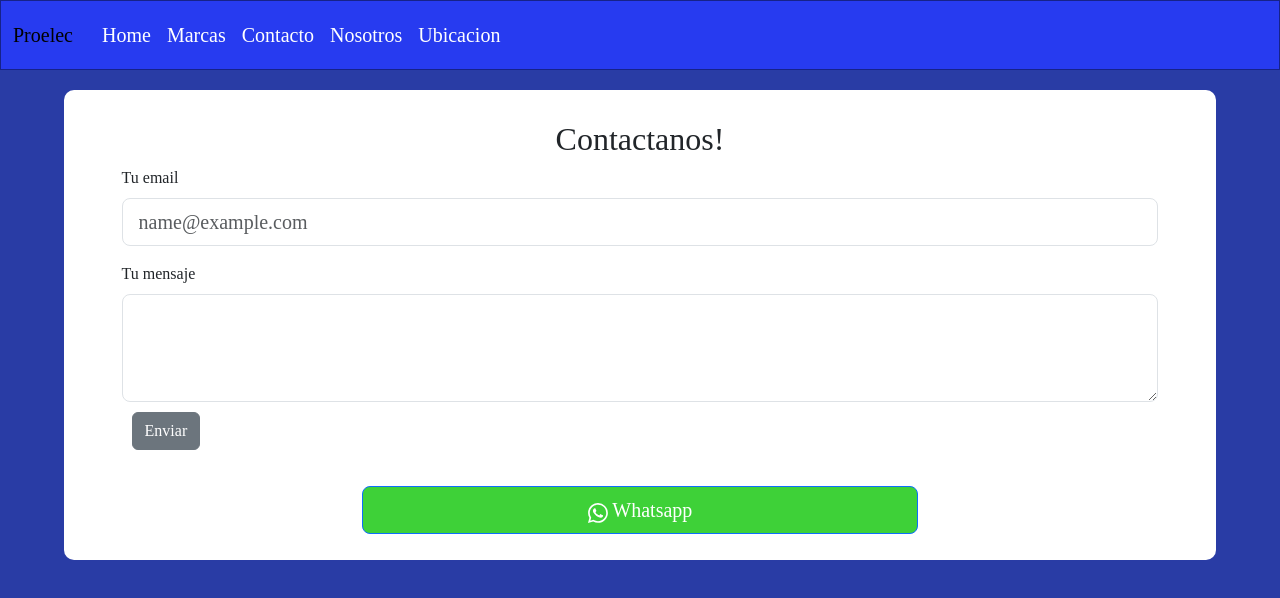
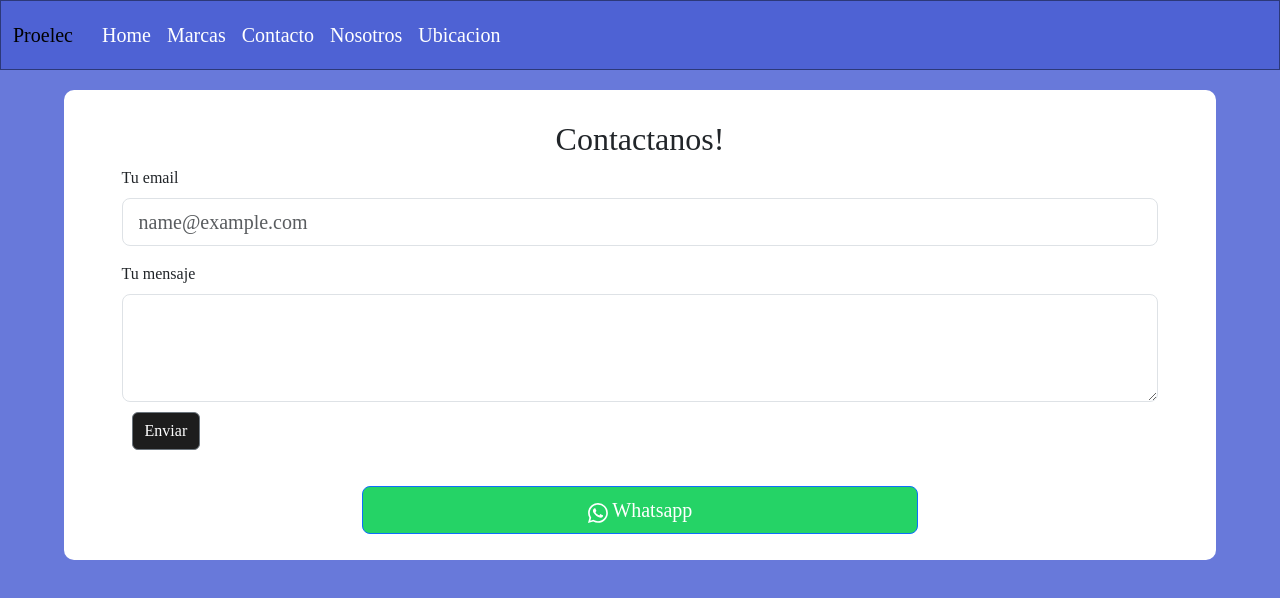
Before and after one commit to martinvruiz/proelec-plus, a website: page pages/contacto.html in a window 1280 px wide. Drawn offline with nearby package versions, Linux system fonts and the light colour scheme; a web font is replaced by a local one.

Commit message:
vars added

```diff
--- a/package.json
+++ b/package.json
@@ -1,5 +1,5 @@
 {
-  "name": "proelec-main",
+  "name": "martn",
   "version": "1.0.0",
   "description": "��#\u0000 \u0000p\u0000r\u0000o\u0000e\u0000l\u0000e\u0000c\u0000\r\u0000 \u0000",
   "main": "index.js",
--- a/scss/base/_reset.scss
+++ b/scss/base/_reset.scss
@@ -30,5 +30,5 @@ body{
     display: flex;
     flex-direction: column;
     align-items: center;
-    background-color: rgb(41, 60, 165);
+    background-color: #6879DA;
 }
--- a/scss/base/_vars.scss
+++ b/scss/base/_vars.scss
@@ -1 +1,5 @@
-$color-primary: #354cce
+$color-primary: #4E62D4;
+$background-color: #B3BCED;
+
+$btn-color-main: #1d1d1d;
+$btn-wpp: #25d366;
--- a/scss/components/_navbar.scss
+++ b/scss/components/_navbar.scss
@@ -1,5 +1,5 @@
 nav{
-    background-color: black;
+    background-color: $color-primary;
     height: 70px;
     width: 100%;
     z-index: 4;
@@ -11,7 +11,7 @@ nav{
 }
 
 li:hover{
-    background-color: rgb(0, 0, 128);
+    background-color: rgb(0, 0, 167);
     border: 1px solid black;
 }
 
@@ -21,7 +21,7 @@ li:hover{
 }
 
 .navbar-collapse{
-    background-color: #273bf0;
+    background-color: $color-primary;
     width: 100%;
     padding: 5px;
     text-align: center;
--- a/scss/layout/_contacto.scss
+++ b/scss/layout/_contacto.scss
@@ -4,11 +4,11 @@ section .btn{
 }
 
 .btn-primary{
-    background-color: #3ed138;
+    background-color: #25d366;
 }
 
-.btn-primary:hover{
-    background-color: #2ea72a;
+.btn-secondary{
+    background-color: $btn-color-main;
 }
 
 .form-section{
```
Also changed, not shown: index.html (+0 -1 lines), css/styles.css, 1 other file.
